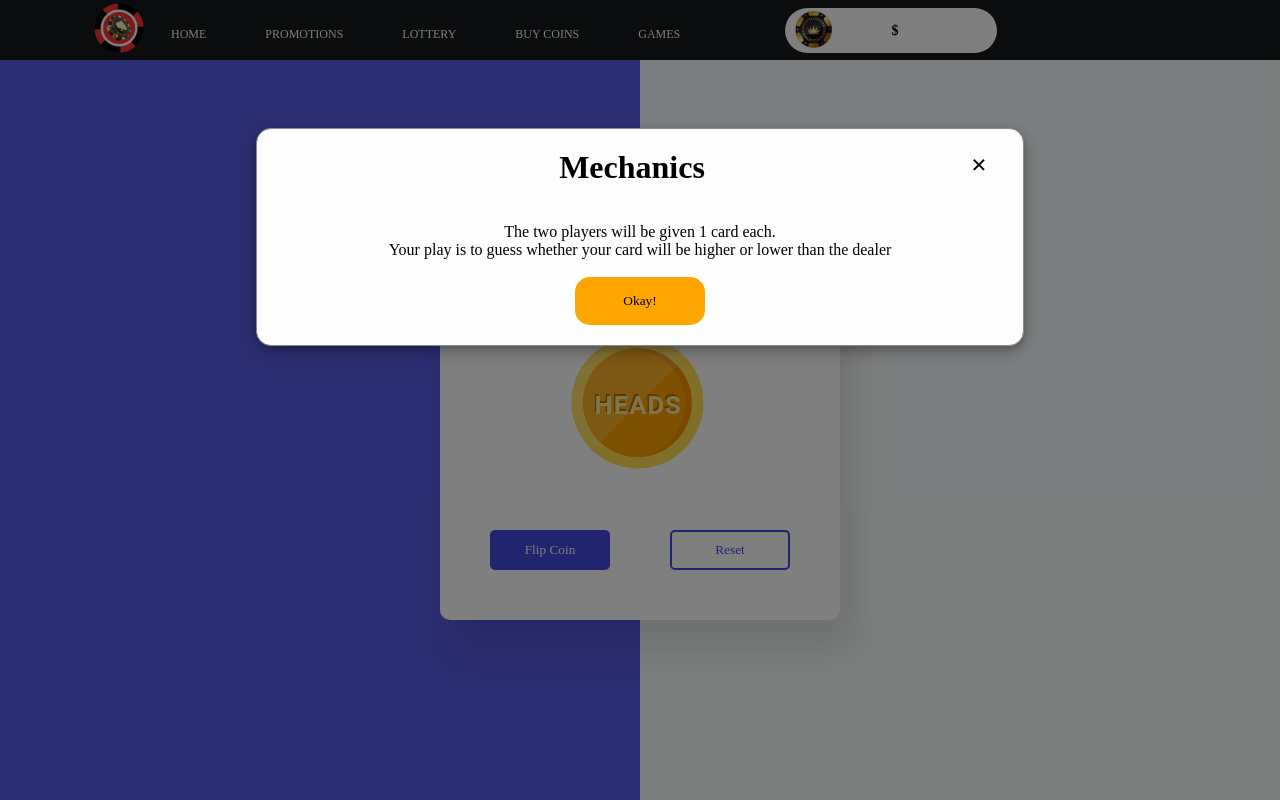
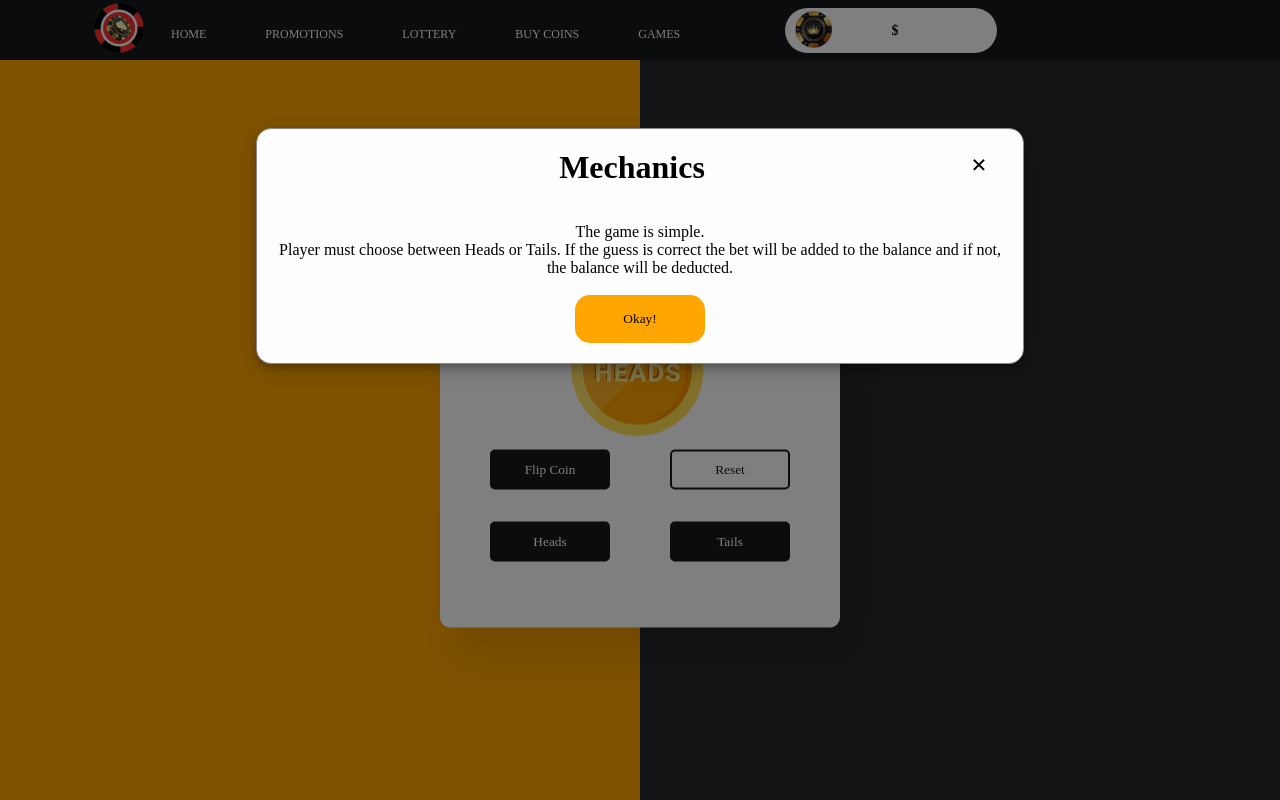
Before and after one commit to notmhyk/Fortune-Casino-Finals, a Flask app: page /game-coin-flip in a window 1280 px wide. Run offline with Flask 3, Linux system fonts and the light colour scheme; a user stored in the database is signed in.

Commit message:
flip coin complete

```diff
--- a/static/style.css
+++ b/static/style.css
@@ -1154,6 +1154,7 @@ nav ul li a {
     top: 5rem;
     left: 5rem;
     margin-bottom: 0;
+    text-align: center;
 }
 
 .bet-user img {
@@ -1396,8 +1397,8 @@ nav ul li a {
     height: 100%;
     background: linear-gradient(
         to right,
-        #575ce5 50%,
-        #f9fbfc 50%
+        orange 50%,
+        #23272b 50%
     ) fixed;
     font-family: "Rubik",sans-serif;
     /* margin-top: 2rem; */
@@ -1461,16 +1462,26 @@ nav ul li a {
 .buttons{
       display: flex;
       justify-content: space-between;
-}
+      position: relative;
+      top: -3rem;
+}
+
+.heads-tails{
+    display: flex;
+    justify-content: space-between;
+    position: relative;
+    top: -1rem;
+}
+
 .btn{
       width: 120px;
       padding: 10px 0;
-      border: 2.5px solid #424ae0;
+      border: 2.5px solid #15181b;
       border-radius: 5px;
       cursor: pointer;
 }
 #flip-button{
-      background-color: #424ae0;
+      background-color: #15181b;
       color: #ffffff;
 }
 #flip-button:disabled{
@@ -1480,8 +1491,21 @@ nav ul li a {
 }
 #reset-button{
       background-color: #ffffff;
-      color: #424ae0;
-}
+      color: #15181b;
+}
+
+#heads-btn,
+#tail-btn {
+    background-color: #15181b;
+    color: #ffffff;
+}
+#tail-btn:disabled,
+#heads-btn:disabled{
+    background-color: #e1e0ee;
+    border-color: #e1e0ee;
+    color: #101020;
+}
+
 
 
 
--- a/templates/games/flip-coin.html
+++ b/templates/games/flip-coin.html
@@ -6,8 +6,9 @@
 <body class="body-coin">
     <div class="container-flip">
         <div class="stats">
-            <p id="heads-count">Heads: 0</p>
-            <p id="tails-count">Tails: 0</p>
+            <!-- <p id="heads-count">Heads: 0</p>
+            <p id="tails-count">Tails: 0</p> -->
+            <p><span id="result-flip">Heads or Tails?</span></p>
         </div>
         <div class="coin" id="coin">
             <div class="heads">
@@ -25,88 +26,153 @@
                 Reset
             </button>
         </div>
+        <div class="heads-tails">
+            <button id="heads-btn" class="btn" onclick="headsOrTail('Heads')">
+                Heads
+            </button>
+            <button id="tail-btn" class="btn" onclick="headsOrTail('Tails')">
+                Tails
+            </button>
+        </div>
     </div>
     <div id="popUp" class="popup-game">
         <div class="popup-content-game">
-            <span class="close-game" onclick="closePopUpGame()">&times;</span>
+            <span class="close-game" onclick="onClickExit()">&times;</span>
             <h1 id="mechanics">Mechanics <br> <br></h1>
-            <p id="instruction">The two players will be given 1 card each. <br> Your play is to guess whether your card will be higher or lower than the dealer <br> <br></p>
-            <button id="play-the-game" onclick="closePopUpGame()">Okay!</button>
+            <p id="instruction">The game is simple.<br> Player must choose between Heads or Tails. If the guess is correct the bet will be added to the balance and if not, the balance will be deducted.<br> <br></p>
+            <button id="play-the-game" onclick="openPopUpBet()">Okay!</button>
         </div>
     </div>
 
     <div id="popUp-bet" class="popup-bet">
         <div class="popup-content-bet">
-            <span class="close-bet" onclick="closePopUpBet()">&times;</span>
-            <h1 id="mechanics">Your bet</h1>
+            <span class="close-bet" onclick="onClickExit()">&times;</span>
+            <h1 id="mechanics">YOUR BET!</h1>
             <div id="bet-wrapper" class="bet-wrapper">
                 <div class="bet-container">
-                    <img src="static/images/30-bet.png" onclick="(onClickBet(30))" alt="">
+                    <img src="static/images/30-bet.png" onclick="(onClickBet(30, this.src))" alt="">
                 </div>
                 <div class="bet-container">
-                    <img src="static/images/90-bet.png" onclick="(onClickBet(90))" alt="">
+                    <img src="static/images/90-bet.png" onclick="(onClickBet(90, this.src))" alt="">
                 </div>
                 <div class="bet-container">
-                    <img src="static/images/150-bet.png" onclick="(onClickBet(150))" alt="">
+                    <img src="static/images/150-bet.png" onclick="(onClickBet(150, this.src))" alt="">
                 </div>
                 <div class="bet-container">
-                    <img src="static/images/300-bet.png" onclick="(onClickBet(300))" alt="">
+                    <img src="static/images/300-bet.png" onclick="(onClickBet(300, this.src))" alt="">
                 </div>
                 <div class="bet-container">
-                    <img src="static/images/500-bet.png" onclick="(onClickBet(500))" alt="">
+                    <img src="static/images/500-bet.png" onclick="(onClickBet(500, this.src))" alt="">
                 </div>
                 <div class="bet-container">
-                    <img src="static/images/all-in-bet.png" onclick="(onClickBet('all-in'))" alt="">
+                    <img src="static/images/all-in-bet.png" onclick="(onClickBet('all-in', this.src))" alt="">
                 </div>
             </div>
-            <button id="play-the-game" onclick="closePopUpBet()">Play!</button>
+            <!-- <button id="play-the-game" onclick="onClickBet()">Play!</button> -->
         </div>
     </div>
+
+    <div class="bet-user">
+        <h1>Your Bet: <span id="user-bet"></span></h1>
+        <img src="" alt="" id="bet-img">
+        <h2 id="change-bet">Good Luck!</h2>
+    </div>
+
     <script>
         window.onload = function() {
             openPopUpGame();
         }
-        let heads = 0;
-        let tails = 0;
+        // let heads = 0;
+        // let tails = 0;
+        let result = document.querySelector("#result-flip");
         let coin = document.querySelector(".coin");
         let flipBtn = document.querySelector("#flip-button");
         let resetBtn = document.querySelector("#reset-button");
+        let headsBtn = document.querySelector("#heads-btn");
+        let tailsBtn = document.querySelector("#tail-btn");
+        let headsOrTails = "";
+        let resultGuess= "";
 
         flipBtn.addEventListener("click", () => {
             let i = Math.floor(Math.random() * 2);
             coin.style.animation = "none";
+            if (headsOrTails == "") {
+                result.textContent = "Please Choose, Heads or Tails?";
+                return
+            }
             if(i){
                 setTimeout(function(){
                     coin.style.animation = "spin-heads 3s forwards";
+                    resultGuess = "Heads";
+
                 }, 100);
-                heads++;
+                setTimeout(function(){
+                    checkGuess()
+                }, 3000);
+                // heads++;
             }
             else{
                 setTimeout(function(){
                     coin.style.animation = "spin-tails 3s forwards";
+                    resultGuess = "Tails";
+
                 }, 100);
-                tails++;
+                setTimeout(function(){
+                    checkGuess()
+                }, 3000);
+                // tails++;
             }
             setTimeout(updateStats, 3000);
             disableButton();
+            // checkGuess();
         });
+
+
+        function checkGuess() {
+            if (headsOrTails == resultGuess) {
+                result.textContent = "Your guess is Correct!";
+                let newBalance = parseInt(document.getElementById('balance').textContent, 10) + parseInt(amountBet, 10);
+                saveBalanceToServer(document.getElementById('balance').textContent = newBalance);
+                setTimeout(() => {
+                    location.reload();
+                }, 2000);
+            }
+            else {
+                result.textContent = "Your guess is Wrong!";
+                let newBalance = parseInt(document.getElementById('balance').textContent, 10) - amountBet;
+                saveBalanceToServer(document.getElementById('balance').textContent = newBalance);
+                setTimeout(() => {
+                    location.reload();
+                }, 2000);
+                    }
+        }
+
+        function headsOrTail(guess) {
+            headsOrTails = guess
+            result.textContent = `Your guess is: ${headsOrTails}`;
+        }
+
         function updateStats(){
             document.querySelector("#heads-count").textContent = `Heads: ${heads}`;
             document.querySelector("#tails-count").textContent = `Tails: ${tails}`;
         }
         function disableButton(){
             flipBtn.disabled = true;
+            headsBtn.disabled = true;
+            tailsBtn.disabled = true;
             setTimeout(function(){
                 flipBtn.disabled = false;
+                headsBtn.disabled = false;
+                tailsBtn.disabled = false;
             },3000);
         }
         resetBtn.addEventListener("click",() => {
             coin.style.animation = "none";
-            heads = 0;
-            tails = 0;
+            result.textContent = "Heads or Tails?"
             updateStats();
         });
     </script>
+    <script src="static/script.js"></script>
 </body>
-<script src="static/script.js"></script>
+
 {% endblock %}
```
Also changed, not shown: instance/database.db.
